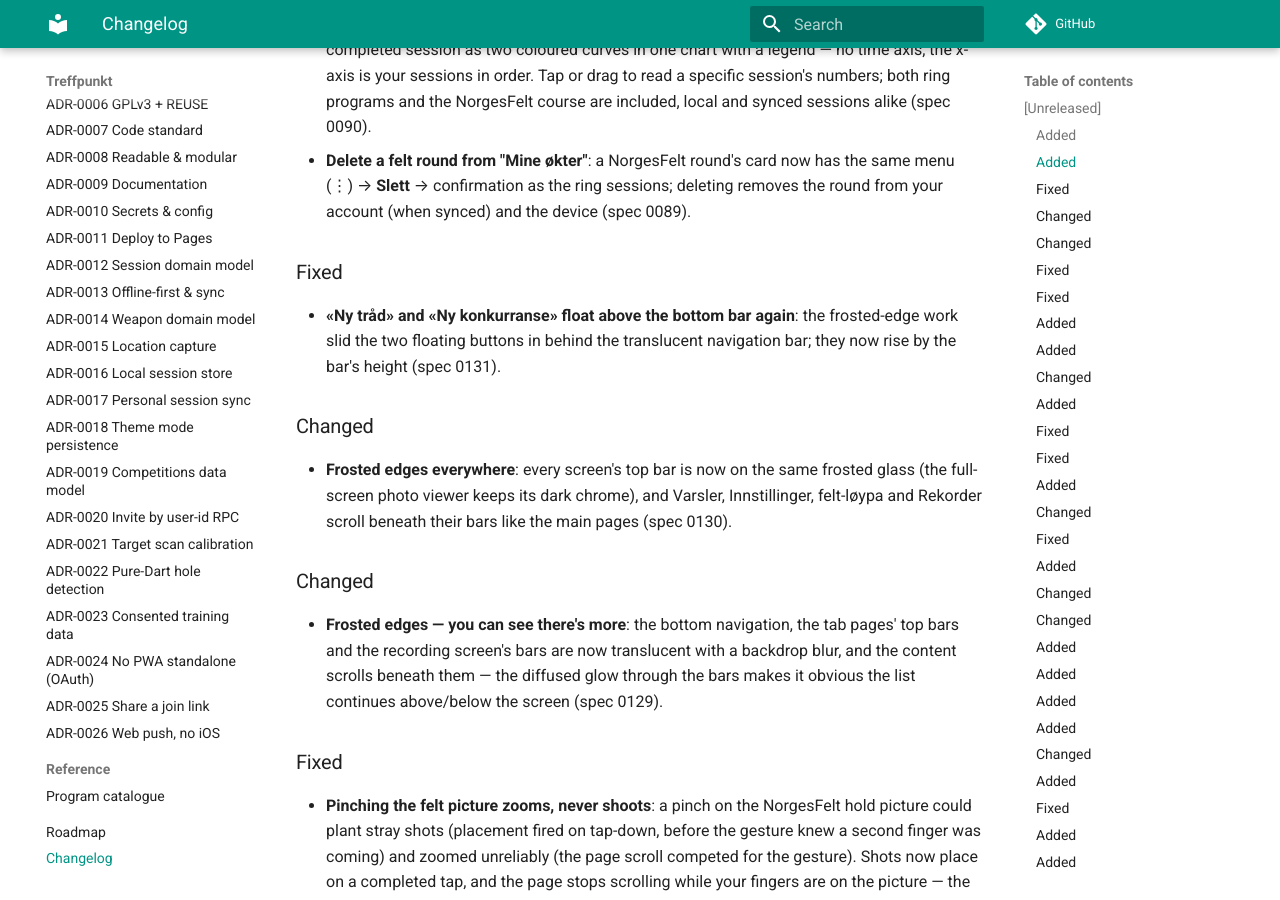
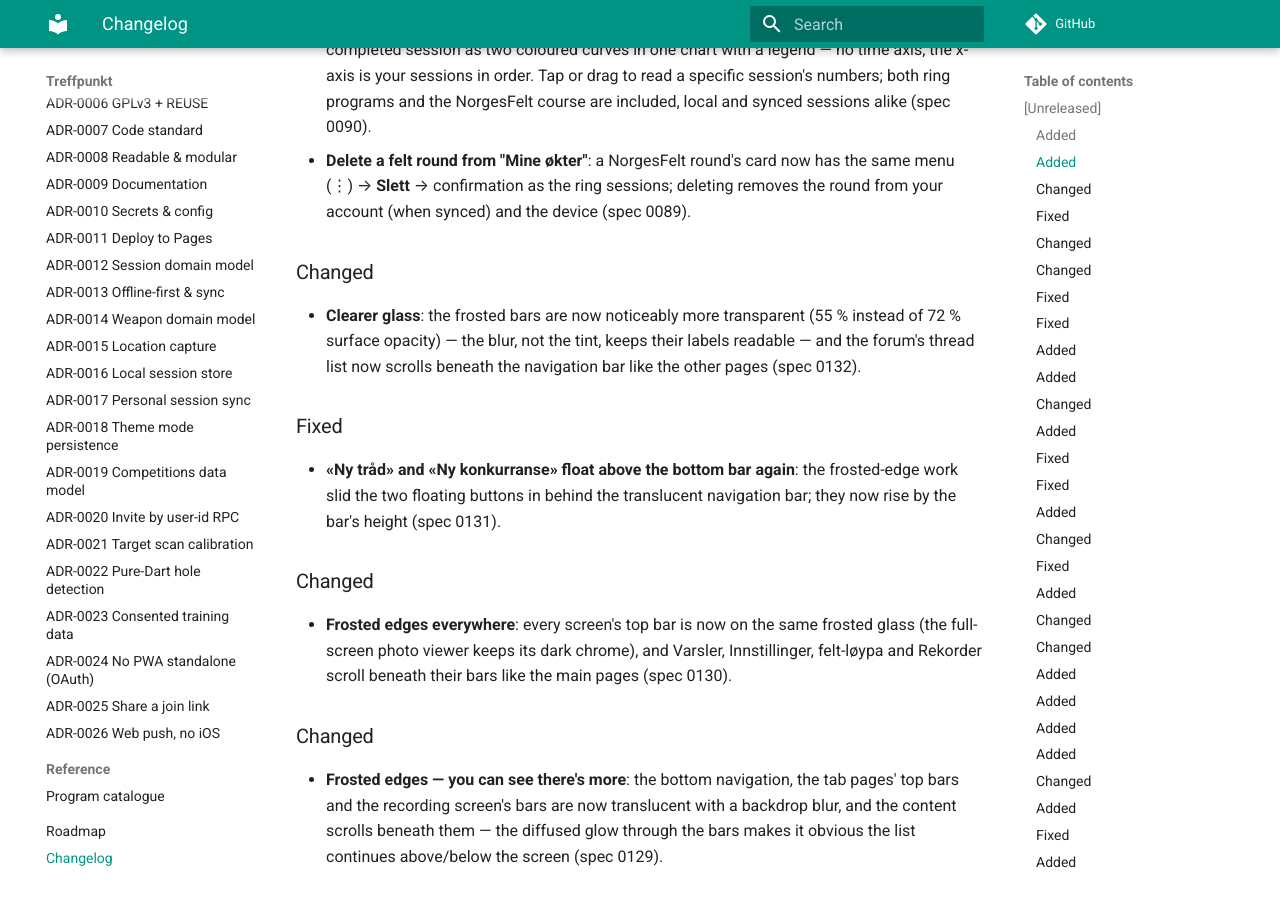
Before and after one commit to roykollensvendsen/treffpunkt, an MkDocs documentation site: the page built from docs/CHANGELOG.md, in a window 1280 px wide and 900 px high, scrolled down 1165 px. Built offline with MkDocs 1.6.1 and Material for MkDocs 9.7.7, drawn with Linux system fonts in a browser that asks for light colours; comment, search, counter and statistics services are not loaded.

Commit message:
feat(ui): clearer frosted glass, forum list slides under
Two things read as milky glass: the frost's 72 percent surface
opacity left little of the content visible, and on the forum page
nothing ever passed beneath the bars at all - the thread list stopped
above the navigation bar, so the glass had nothing behind it. The
shared frost opacity drops to 55 percent (the backdrop blur, not the
tint, keeps the bars' labels readable), and the forum's thread list
now scrolls beneath the navigation bar like the other tabs; the
filter/presence header stays fixed and clear of the top bar.

- Spec 0132; one shared constant changes every bar at once.

Owner feedback: «kan vi gjøre det frossne glasset mer gjennomsiktig?
Spesielt på forumsiden er det vanskelig å se gjennom».

```diff
--- a/docs/CHANGELOG.md
+++ b/docs/CHANGELOG.md
@@ -50,6 +50,13 @@
   the same menu (⋮) → **Slett** → confirmation as the ring sessions; deleting
   removes the round from your account (when synced) and the device (spec
   0089).
+
+### Changed
+- **Clearer glass**: the frosted bars are now noticeably more
+  transparent (55 % instead of 72 % surface opacity) — the blur, not
+  the tint, keeps their labels readable — and the forum's thread list
+  now scrolls beneath the navigation bar like the other pages
+  (spec 0132).
 
 ### Fixed
 - **«Ny tråd» and «Ny konkurranse» float above the bottom bar again**:
--- a/mkdocs.yml
+++ b/mkdocs.yml
@@ -162,6 +162,7 @@
       - "0129 — Frostede kanter": specs/0129-frosted-edge-bars.md
       - "0130 — Frostede kanter overalt": specs/0130-frosted-everywhere.md
       - "0131 — Knappene over bunnmenyen": specs/0131-fab-above-navbar.md
+      - "0132 — Klarere glass": specs/0132-clearer-frost.md
   - Decisions:
       - ADR-0001 Flutter: adr/0001-frontend-flutter.md
       - ADR-0002 Supabase: adr/0002-backend-supabase.md
```
Also changed, not shown: docs/specs/0132-clearer-frost.md (added, +32 -0 lines), 2 other files.
